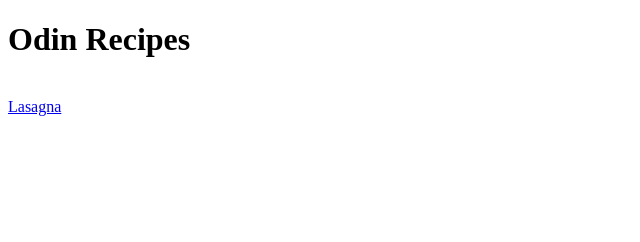
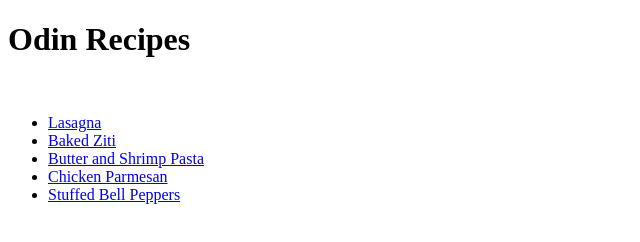
Before and after one commit to agtturnip/odin-recipes, a plain HTML site: page index.html in a window 1280 px wide. Shown: the whole page, without its empty margins (0-640 px from the left). Drawn offline with Linux system fonts and the light colour scheme.

Commit message:
feat: add links to all recipes on index.html

```diff
--- a/index.html
+++ b/index.html
@@ -8,7 +8,13 @@
 <body>
     <h1>Odin Recipes</h1>
     <br>
-    <a href="recipes/lasagna.html">Lasagna</a>
+    <ul>
+        <li><a href="recipes/lasagna.html">Lasagna</a></li>
+        <li><a href="recipes/baked_ziti.html">Baked Ziti</a></li>
+        <li><a href="recipes/butter-skrimps.html">Butter and Shrimp Pasta</a></li>
+        <li><a href="recipes/chicken-parm.html">Chicken Parmesan</a></li>
+        <li><a href="recipes/stuffed_bell_peppers.html">Stuffed Bell Peppers</a></li>
+    </ul>
 
 </body>
 </html>
```
